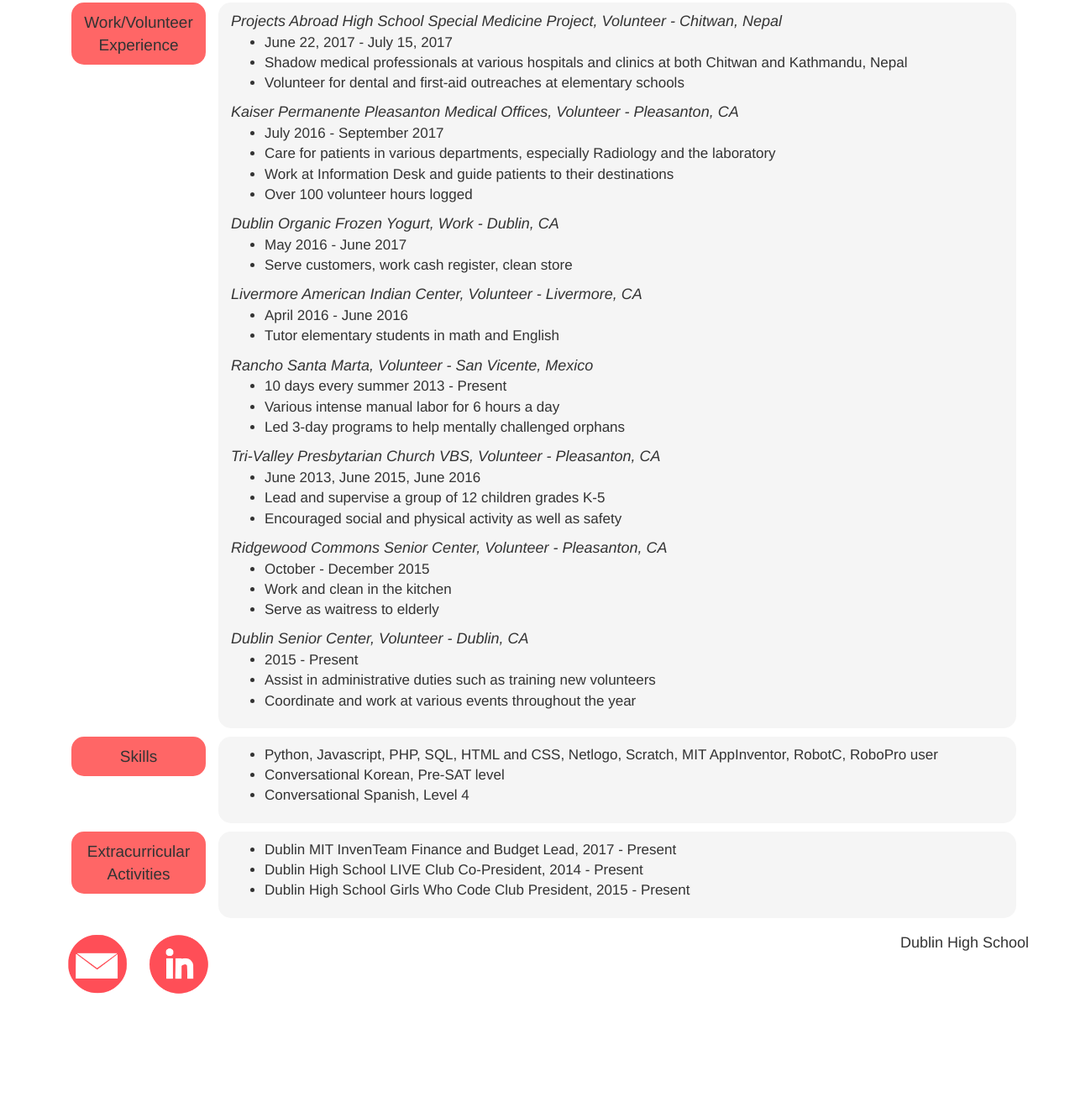
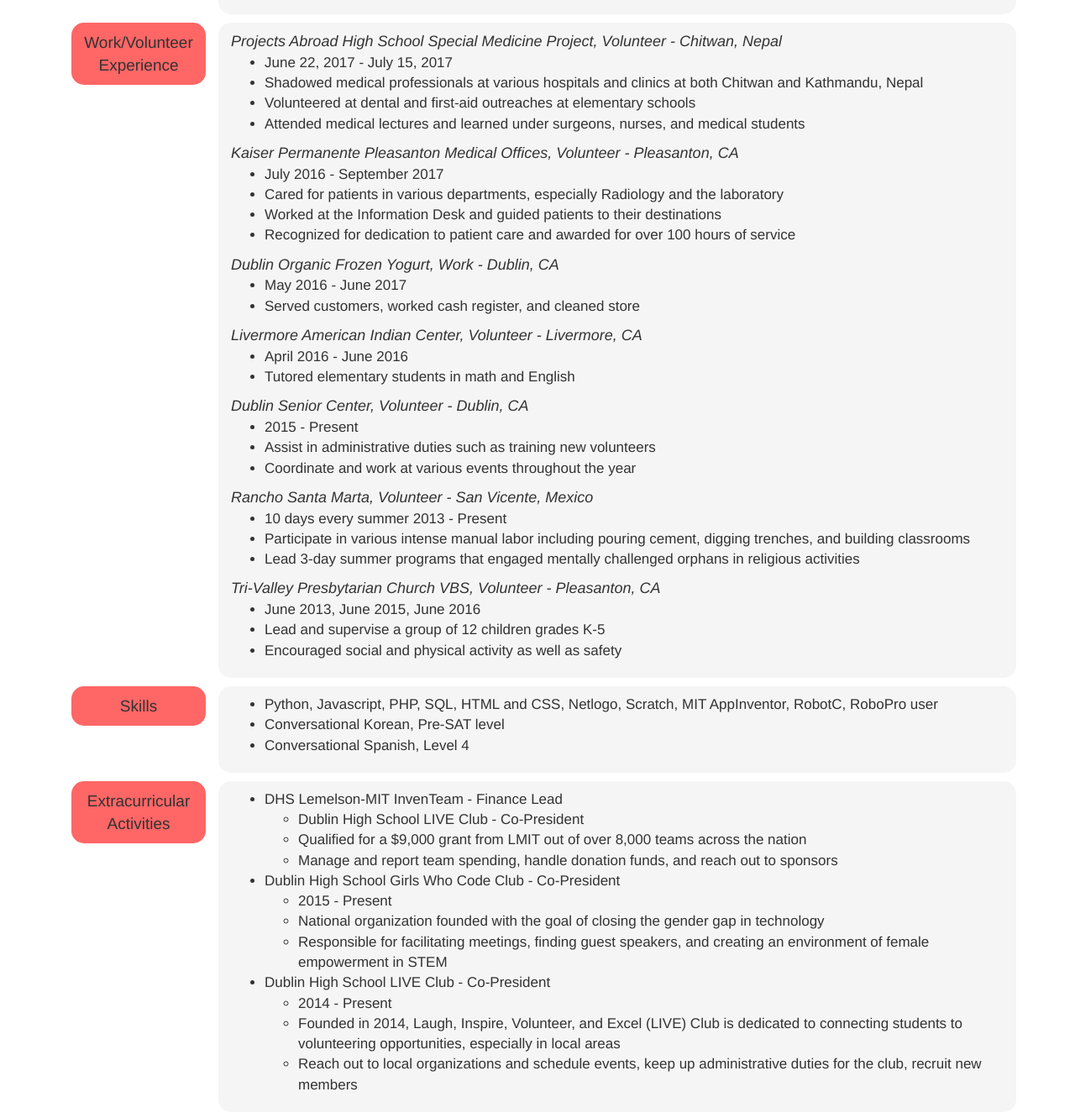
Before and after one commit to baekj/portfolio, a plain HTML site: page Baek_Resume.html in a window 1280 px wide. Shown: the part 441-1772 px from the top of the page at 84% size. Before the commit the page ends 1654 px from the top, so only its background shows below. Drawn offline with Linux system fonts and the light colour scheme.

Commit message:
My first commit

```diff
--- a/Baek_Resume.html
+++ b/Baek_Resume.html
@@ -58,6 +58,7 @@
                                     <li>PLTW Digital Electronics, 2017</li>
                                 </ul>
                             </li>
+                            <li>4.38 cumulative weighted GPA</li>
                         </ul>
                     </div>
                     <div class="row middle">
@@ -68,49 +69,44 @@
                             <i class="italic">Projects Abroad High School Special Medicine Project, Volunteer - Chitwan, Nepal</i>
                                 <ul>
                                     <li>June 22, 2017 - July 15, 2017</li>
-                                    <li>Shadow medical professionals at various hospitals and clinics at both Chitwan and Kathmandu, Nepal</li>
-                                    <li>Volunteer for dental and first-aid outreaches at elementary schools</li>
+                                    <li>Shadowed medical professionals at various hospitals and clinics at both Chitwan and Kathmandu, Nepal</li>
+                                    <li>Volunteered at dental and first-aid outreaches at elementary schools</li>
+                                    <li>Attended medical lectures and learned under surgeons, nurses, and medical students</li>
                                 </ul>
                             <i class="italic">Kaiser Permanente Pleasanton Medical Offices, Volunteer - Pleasanton, CA</i>
                                 <ul>
                                     <li>July 2016 - September 2017</li>
-                                    <li>Care for patients in various departments, especially Radiology and the laboratory</li>
-                                    <li>Work at Information Desk and guide patients to their destinations</li>
-                                    <li>Over 100 volunteer hours logged</li>
+                                    <li>Cared for patients in various departments, especially Radiology and the laboratory</li>
+                                    <li>Worked at the Information Desk and guided patients to their destinations</li>
+                                    <li>Recognized for dedication to patient care and awarded for over 100 hours of service</li>
                                 </ul>
                             <i class="italic">Dublin Organic Frozen Yogurt, Work - Dublin, CA</i>
                                 <ul>
                                     <li>May 2016 - June 2017</li>
-                                    <li>Serve customers, work cash register, clean store</li>
+                                    <li>Served customers, worked cash register, and cleaned store</li>
                                 </ul>
                             <i class="italic">Livermore American Indian Center, Volunteer - Livermore, CA</i>
                                 <ul>
                                     <li>April 2016 - June 2016</li>
-                                    <li>Tutor elementary students in math and English</li>
+                                    <li>Tutored elementary students in math and English</li>
+                                </ul>
+                            <i class="italic">Dublin Senior Center, Volunteer - Dublin, CA</i>
+                                <ul>
+                                    <li>2015 - Present</li>
+                                    <li>Assist in administrative duties such as training new volunteers</li>
+                                    <li>Coordinate and work at various events throughout the year</li>
                                 </ul>
                             <i class="italic">Rancho Santa Marta, Volunteer - San Vicente, Mexico</i>
                                 <ul>
                                     <li>10 days every summer 2013 - Present</li>
-                                    <li>Various intense manual labor for 6 hours a day</li>
-                                    <li>Led 3-day programs to help mentally challenged orphans</li>
+                                    <li>Participate in various intense manual labor including pouring cement, digging trenches, and building classrooms</li>
+                                    <li>Lead 3-day summer programs that engaged mentally challenged orphans in religious activities</li>
                                 </ul>
                             <i class="italic">Tri-Valley Presbytarian Church VBS, Volunteer - Pleasanton, CA</i>
                                 <ul>
                                     <li>June 2013, June 2015, June 2016</li>
                                     <li>Lead and supervise a group of 12 children grades K-5</li>
                                     <li>Encouraged social and physical activity as well as safety</li>
-                                </ul>
-                            <i class="italic">Ridgewood Commons Senior Center, Volunteer - Pleasanton, CA</i>
-                                <ul>
-                                    <li>October - December 2015</li>
-                                    <li>Work and clean in the kitchen</li>
-                                    <li>Serve as waitress to elderly</li>
-                                </ul>
-                            <i class="italic">Dublin Senior Center, Volunteer - Dublin, CA</i>
-                                <ul>
-                                    <li>2015 - Present</li>
-                                    <li>Assist in administrative duties such as training new volunteers</li>
-                                    <li>Coordinate and work at various events throughout the year</li>
                                 </ul>
                         </div>
                     </div>
@@ -132,9 +128,24 @@
                         </div>
                         <div class="col-sm-10 resume_body">
                             <ul>
-                                <li>Dublin MIT InvenTeam Finance and Budget Lead, 2017 - Present</li>
-                                <li>Dublin High School LIVE Club Co-President, 2014 - Present</li>
-                                <li>Dublin High School Girls Who Code Club President, 2015 - Present</li>
+                                <li>DHS Lemelson-MIT InvenTeam - Finance Lead</li>
+                                    <ul>
+                                        <li>Dublin High School LIVE Club - Co-President</li>
+                                        <li>Qualified for a $9,000 grant from LMIT out of over 8,000 teams across the nation</li>
+                                        <li>Manage and report team spending, handle donation funds, and reach out to sponsors</li>
+                                    </ul>
+                                <li>Dublin High School Girls Who Code Club - Co-President</li>
+                                    <ul>
+                                        <li>2015 - Present</li>
+                                        <li>National organization founded with the goal of closing the gender gap in technology</li>
+                                        <li>Responsible for facilitating meetings, finding guest speakers, and creating an environment of female empowerment in STEM</li>
+                                    </ul>
+                                <li>Dublin High School LIVE Club - Co-President</li>
+                                    <ul>
+                                        <li>2014 - Present</li>
+                                        <li>Founded in 2014, Laugh, Inspire, Volunteer, and Excel (LIVE) Club is dedicated to connecting students to volunteering opportunities, especially in local areas</li>
+                                        <li>Reach out to local organizations and schedule events, keep up administrative duties for the club, recruit new members</li>
+                                    </ul>
                             </ul>
                         </div>
                     </div>
```
